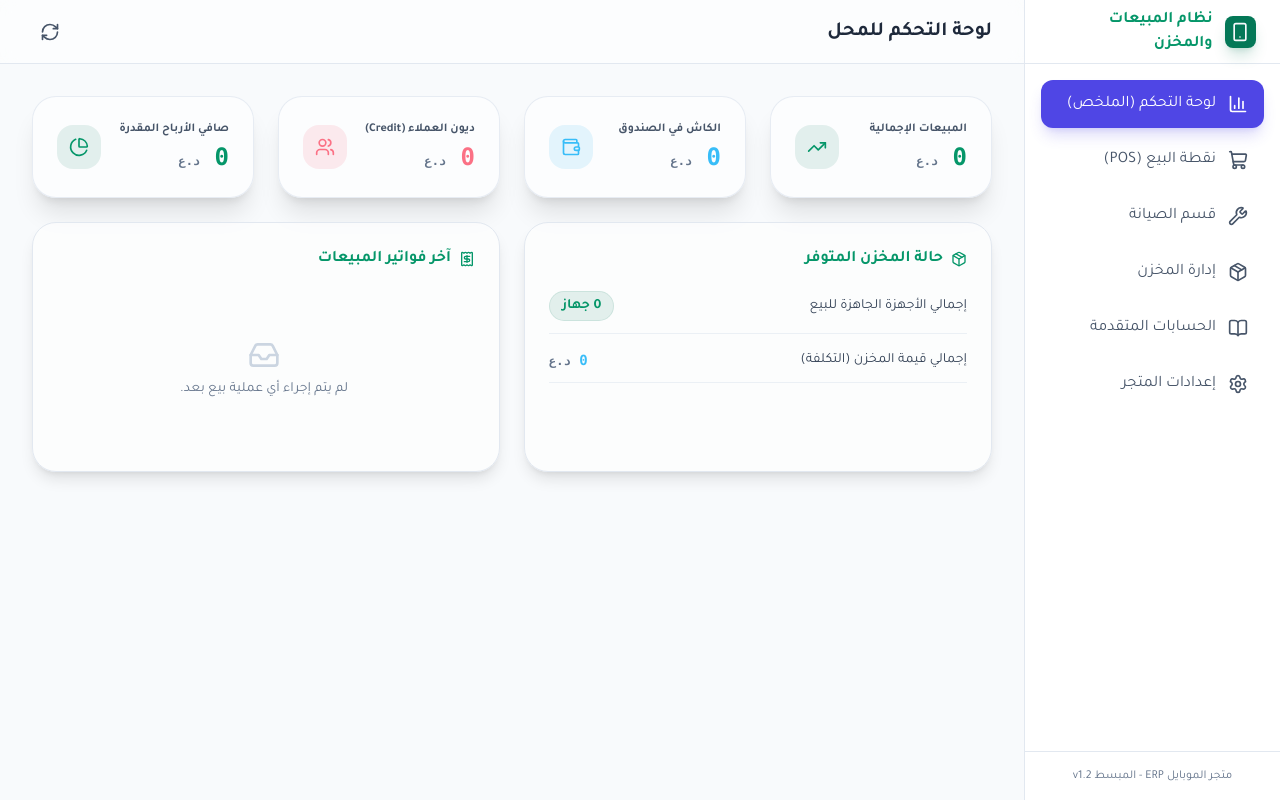
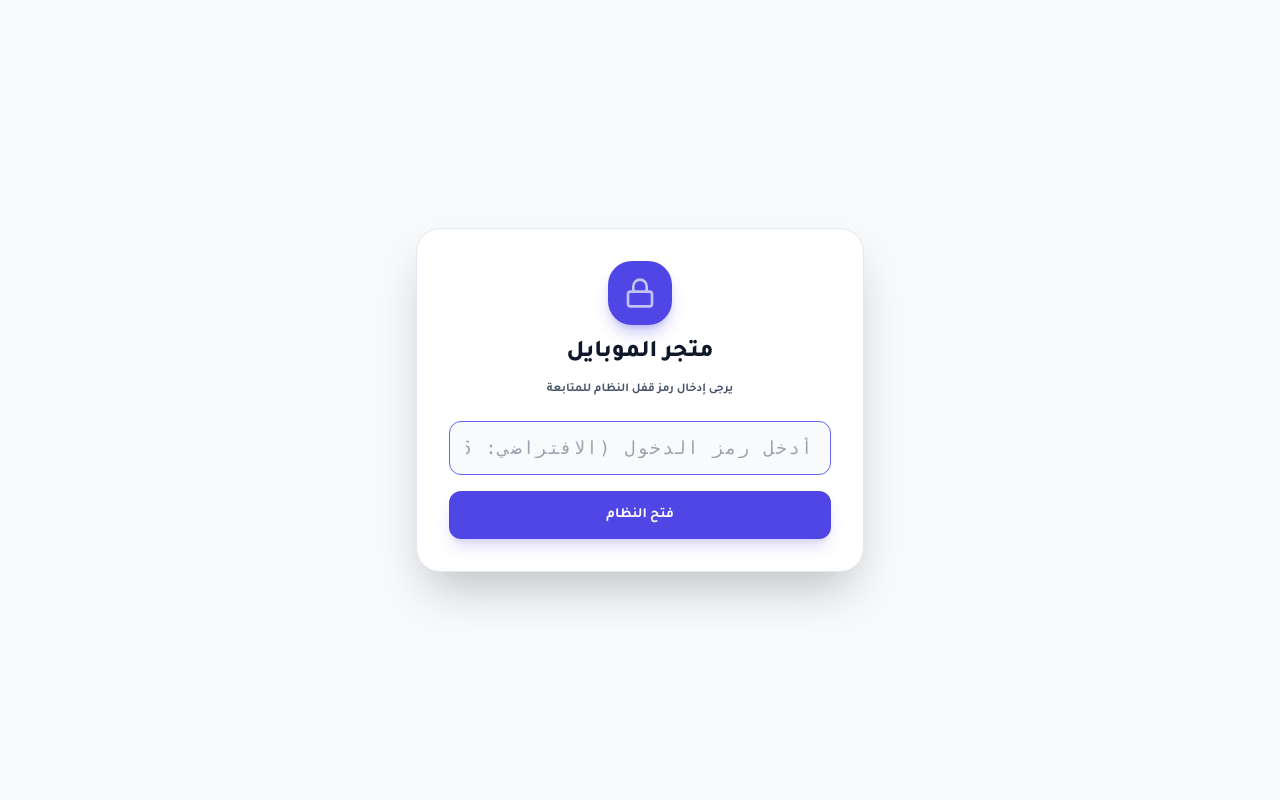
Before and after one commit to mustafa3dc/erp-i-, a FastAPI app: page / in a window 1280 px wide. Run offline with FastAPI, Linux system fonts and the light colour scheme; data that the repository does not hold is empty; some libraries are stand-ins or nearby versions.

Commit message:
Implement lock screen security and system password configuration in settings

```diff
--- a/backend/app/templates/index.html
+++ b/backend/app/templates/index.html
@@ -211,6 +211,27 @@
             const [maintenanceJobs, setMaintenanceJobs] = useState([]);
             const [loading, setLoading] = useState(false);
 
+            const [isLocked, setIsLocked] = useState(() => {
+                return sessionStorage.getItem('isUnlocked') !== 'true';
+            });
+            const [passwordInput, setPasswordInput] = useState('');
+            const [loginError, setLoginError] = useState('');
+
+            const handleUnlock = (e) => {
+                if (e) e.preventDefault();
+                const storedSettings = JSON.parse(localStorage.getItem('shopSettings') || '{}');
+                const correctPassword = storedSettings.systemPassword || '123456';
+
+                if (passwordInput === correctPassword) {
+                    sessionStorage.setItem('isUnlocked', 'true');
+                    setIsLocked(false);
+                    setLoginError('');
+                    setPasswordInput('');
+                } else {
+                    setLoginError('الرمز السري غير صحيح!');
+                }
+            };
+
             // Fetch data
             const fetchData = async () => {
                 setLoading(true);
@@ -235,6 +256,48 @@
             useEffect(() => {
                 fetchData();
             }, []);
+
+            if (isLocked) {
+                const s = getShopSettings();
+                const shopName = s.shopName || 'متجر الموبايل';
+                return (
+                    <div class="flex items-center justify-center h-screen bg-slate-950">
+                        <div class="w-full max-w-md p-8 bg-slate-900 border border-slate-800 rounded-3xl shadow-2xl text-center space-y-6">
+                            <div class="flex flex-col items-center justify-center gap-3">
+                                <div class="w-16 h-16 rounded-3xl bg-brand-600 flex items-center justify-center shadow-lg shadow-brand-600/30">
+                                    <Icon name="lock" className="w-8 h-8 text-white animate-pulse" />
+                                </div>
+                                <h1 class="text-2xl font-extrabold text-slate-100">{shopName}</h1>
+                                <p class="text-xs text-slate-400 font-bold">يرجى إدخال رمز قفل النظام للمتابعة</p>
+                            </div>
+
+                            <form onSubmit={handleUnlock} class="space-y-4">
+                                {loginError && (
+                                    <div class="p-3 bg-rose-500/10 border border-rose-500/20 text-rose-600 text-xs font-bold rounded-xl">
+                                        {loginError}
+                                    </div>
+                                )}
+                                <div>
+                                    <input
+                                        type="password"
+                                        value={passwordInput}
+                                        onChange={e => setPasswordInput(toEnglishDigits(e.target.value).replace(/[^0-9a-zA-Z]/g, ''))}
+                                        placeholder="أدخل رمز الدخول (الافتراضي: 123456)"
+                                        class="w-full bg-slate-950 border border-slate-800 focus:border-brand-500 rounded-xl px-4 py-3 text-center font-mono text-lg tracking-widest text-slate-100 focus:outline-none transition-all"
+                                        autoFocus
+                                    />
+                                </div>
+                                <button
+                                    type="submit"
+                                    class="w-full bg-brand-600 hover:bg-brand-700 text-white font-bold py-3.5 rounded-xl transition-all shadow-lg shadow-brand-600/20 text-sm"
+                                >
+                                    فتح النظام
+                                </button>
+                            </form>
+                        </div>
+                    </div>
+                );
+            }
 
             return (
                 <div class="flex h-screen bg-slate-950 text-slate-100 overflow-hidden">
@@ -312,12 +375,24 @@
                                 {currentTab === 'advanced' && 'إعدادات الحسابات المتقدمة'}
                                 {currentTab === 'settings' && 'إعدادات المتجر والفاتورة'}
                             </h1>
-                            <button
-                                onClick={fetchData}
-                                class="p-2 text-slate-400 hover:text-emerald-400 hover:bg-slate-800 rounded-lg transition-all"
-                            >
-                                <Icon name="refresh-cw" className={`w-5 h-5 ${loading ? 'animate-spin' : ''}`} />
-                            </button>
+                            <div class="flex items-center gap-2">
+                                <button
+                                    onClick={() => {
+                                        sessionStorage.removeItem('isUnlocked');
+                                        setIsLocked(true);
+                                    }}
+                                    class="p-2 text-slate-450 hover:text-rose-500 hover:bg-slate-850 rounded-lg transition-all"
+                                    title="قفل الشاشة"
+                                >
+                                    <Icon name="lock" className="w-5 h-5" />
+                                </button>
+                                <button
+                                    onClick={fetchData}
+                                    class="p-2 text-slate-450 hover:text-emerald-400 hover:bg-slate-850 rounded-lg transition-all"
+                                >
+                                    <Icon name="refresh-cw" className={`w-5 h-5 ${loading ? 'animate-spin' : ''}`} />
+                                </button>
+                            </div>
                         </header>
 
                         {/* Page Body */}
@@ -2064,7 +2139,8 @@
                 phone: '',
                 email: '',
                 address: '',
-                footerNote: 'شكراً لتعاملكم معنا 🙏'
+                footerNote: 'شكراً لتعاملكم معنا 🙏',
+                systemPassword: '123456'
             };
 
             const [settings, setSettings] = useState(() => {
@@ -2111,6 +2187,7 @@
                             </div>
                             <SettingsField label="العنوان / الموقع" id="address" value={settings.address} onChange={v => handleChange('address', v)} placeholder="بغداد - الكرادة - ..." />
                             <SettingsField label="نص ختام الفاتورة" id="footerNote" value={settings.footerNote} onChange={v => handleChange('footerNote', v)} placeholder="شكراً لتعاملكم معنا 🙏" />
+                            <SettingsField label="رمز قفل النظام السري (Password)" id="systemPassword" value={settings.systemPassword} onChange={v => handleChange('systemPassword', v)} placeholder="123456" />
 
                             <div class="pt-2 flex items-center gap-4">
                                 <button
```
